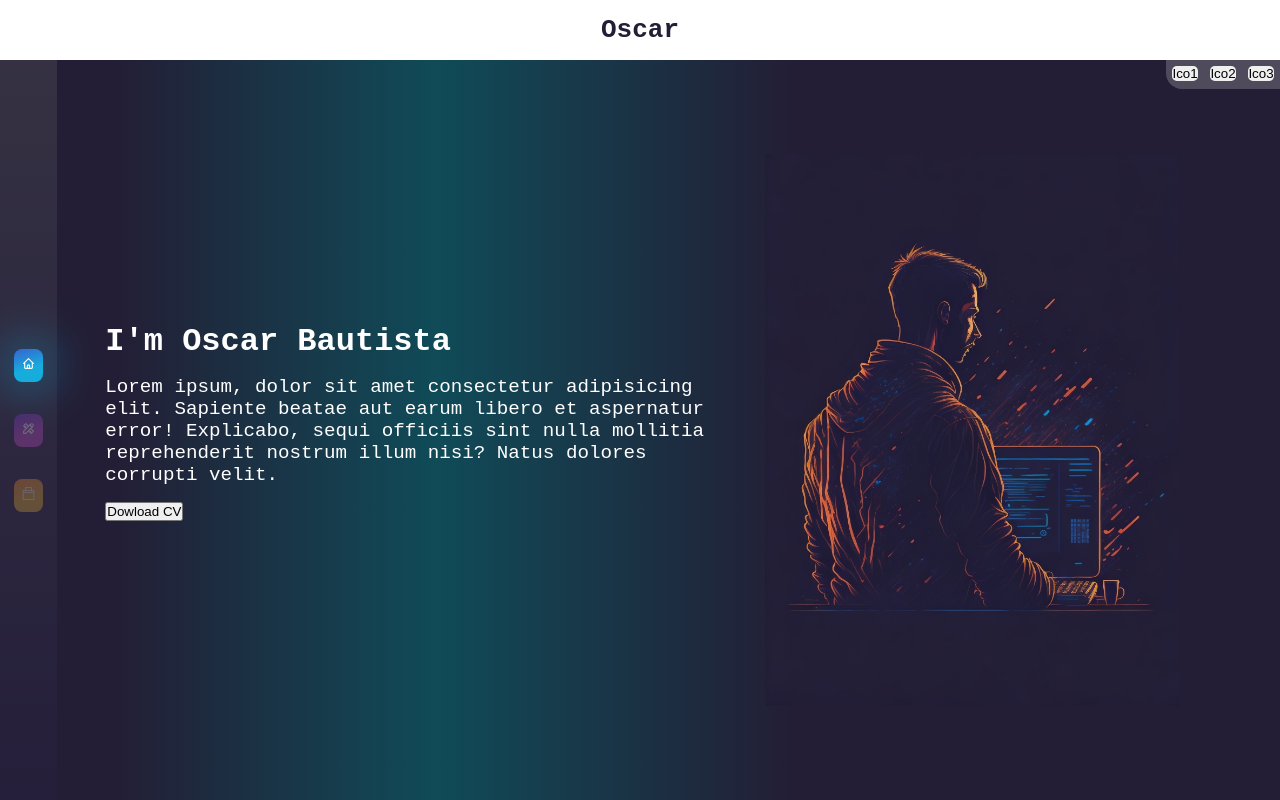
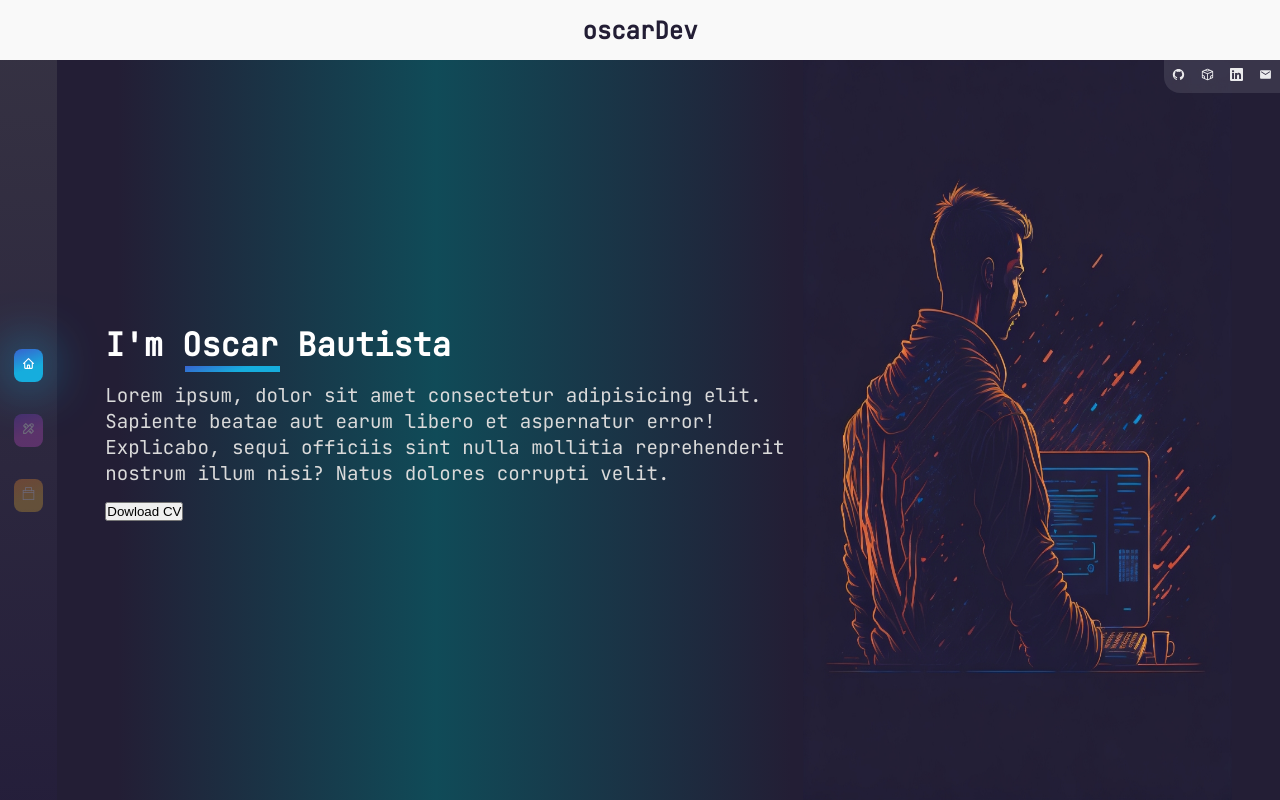
Before and after one commit to OscarCodev/my-portafolio, a React (Vite) app: page / in a window 1280 px wide. Built offline with nearby package versions, Linux system fonts and the light colour scheme.

Commit message:
iconos de contacto y fuente tipografica

```diff
--- a/index.html
+++ b/index.html
@@ -3,6 +3,7 @@
   <head>
     <meta charset="UTF-8" />
     <meta name="viewport" content="width=device-width, initial-scale=1.0" />
+    <link href="https://fonts.googleapis.com/css2?family=JetBrains+Mono&display=swap" rel="stylesheet">
     <title>My Portafolio</title>
   </head>
   <body>
--- a/src/components/pages/HomeScreen.jsx
+++ b/src/components/pages/HomeScreen.jsx
@@ -55,16 +55,34 @@ const Presentacion = styled.div`
   display: flex;
   flex-direction: column;
   align-items: center;
+  font-family: "JetBrains Mono";
   h2 {
     //border: 1px solid coral;
     font-size: 2rem;
     margin-bottom: 1rem;
     text-align: center;
+    position: relative;
+    &::after {
+      content: "";
+      position: absolute;
+      left: 5rem;
+      width: 95px;
+      height: 6px;
+      background: rgb(22, 173, 221);
+      background: linear-gradient(
+        342deg,
+        rgba(22, 173, 221, 1) 41%,
+        rgba(56, 99, 207, 1) 100%
+      );
+      display: block;
+    }
   }
   p {
     margin-bottom: 1rem;
+    font-weight: normal;
     text-align: center;
     font-size: 1.2rem;
+    color: #dadada;
   }
   button {
     margin-bottom: 1rem;
@@ -91,7 +109,9 @@ const ContenedorImg = styled.div`
   //Comportamiento en desktop
   @media (min-width: 992px) {
     img {
-      width: 80%;
+      width: 100%;
+      height: calc(100vh - 60px);
+      //border: 1px solid red;
     }
   }
 `;
--- a/src/components/uis/Header.jsx
+++ b/src/components/uis/Header.jsx
@@ -5,7 +5,7 @@ export default function Header() {
   return (
     <HeaderSup>
         <ContainerHeader>
-            <Text>Oscar</Text>
+            <Text>oscarDev</Text>
         </ContainerHeader>
     </HeaderSup>
   )
@@ -22,7 +22,7 @@ const HeaderSup = styled.div`
 const ContainerHeader = styled.div`
   width: 100%;
   height: 60px;
-  background: F9F9F9;
+  background: #F9F9F9;
   display: flex;
   justify-content: center;
   align-items: center;
@@ -33,6 +33,8 @@ const ContainerHeader = styled.div`
 `;
 
 const Text = styled.h1`
-  font-family: monospace;
+  font-family: 'JetBrains Mono';
+  font-size: 1.5rem;
+  font-weight: bolder;
   color: #231e35;
 `
--- a/src/components/uis/ViewPages.jsx
+++ b/src/components/uis/ViewPages.jsx
@@ -1,16 +1,21 @@
 import React from "react";
 import styled from "styled-components";
 import RoutesConfig from "../../RoutesConfig";
-
+//import { TfiBag } from "react-icons/tfi";
+import {AiFillGithub} from "react-icons/ai"
+import {BsLinkedin} from "react-icons/bs"
+import {RxCodesandboxLogo} from "react-icons/rx"
+import {MdEmail} from "react-icons/md"
 //En este componente mostramos las pantallas
 
 export default function ViewPages() {
   return (
     <Principal>
       <ContenedorIcons>
-        <button>Ico1</button>
-        <button>Ico2</button>
-        <button>Ico3</button>
+        <Icon color="#403e3e" borderLeft={true}><AiFillGithub/></Icon>
+        <Icon color="#737373"><RxCodesandboxLogo/></Icon>
+        <Icon color="#0A63BC"><BsLinkedin/></Icon>
+        <Icon color="#efa032"><MdEmail/></Icon>
       </ContenedorIcons>
       <RoutesConfig />
     </Principal>
@@ -36,13 +41,26 @@ const ContenedorIcons = styled.div`
   top: 0;
   right: 0;
   width: auto;
-  height: 1.8rem;
+  height: auto;
   z-index: 9999;
   border-bottom-left-radius: 1rem;
-  background-color: rgba(255,255,255,0.2);
-  button{
-    margin: .4rem;
-    border: none;
-    border-radius: .3rem;
+  background-color: rgba(255,255,255,0.1);
+  display: flex;
+  align-items: center;
+`;
+
+const Icon = styled.a`
+  color: #fff;
+  padding: .5rem;
+  opacity: 0.9;
+  background-color: none;
+  transition: opacity 0.2s ease-in, background-color 0.4s ease-in;
+  cursor: pointer;
+  border-bottom-left-radius: ${props => props.borderLeft && "1rem"};
+  &:hover{
+    opacity: 1;
+    color: ${(props) => props.color};
+    background: #F9F9F9;
   }
-`;
+
+`
```
